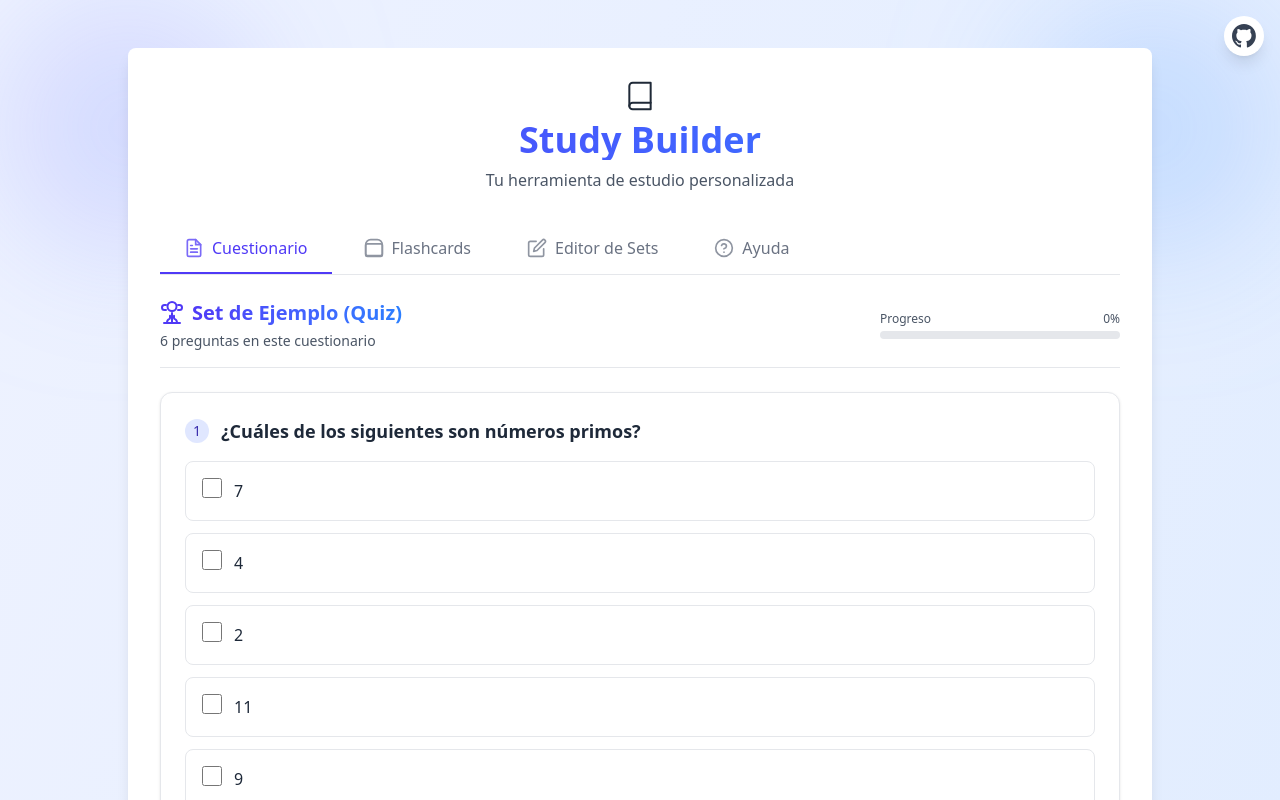
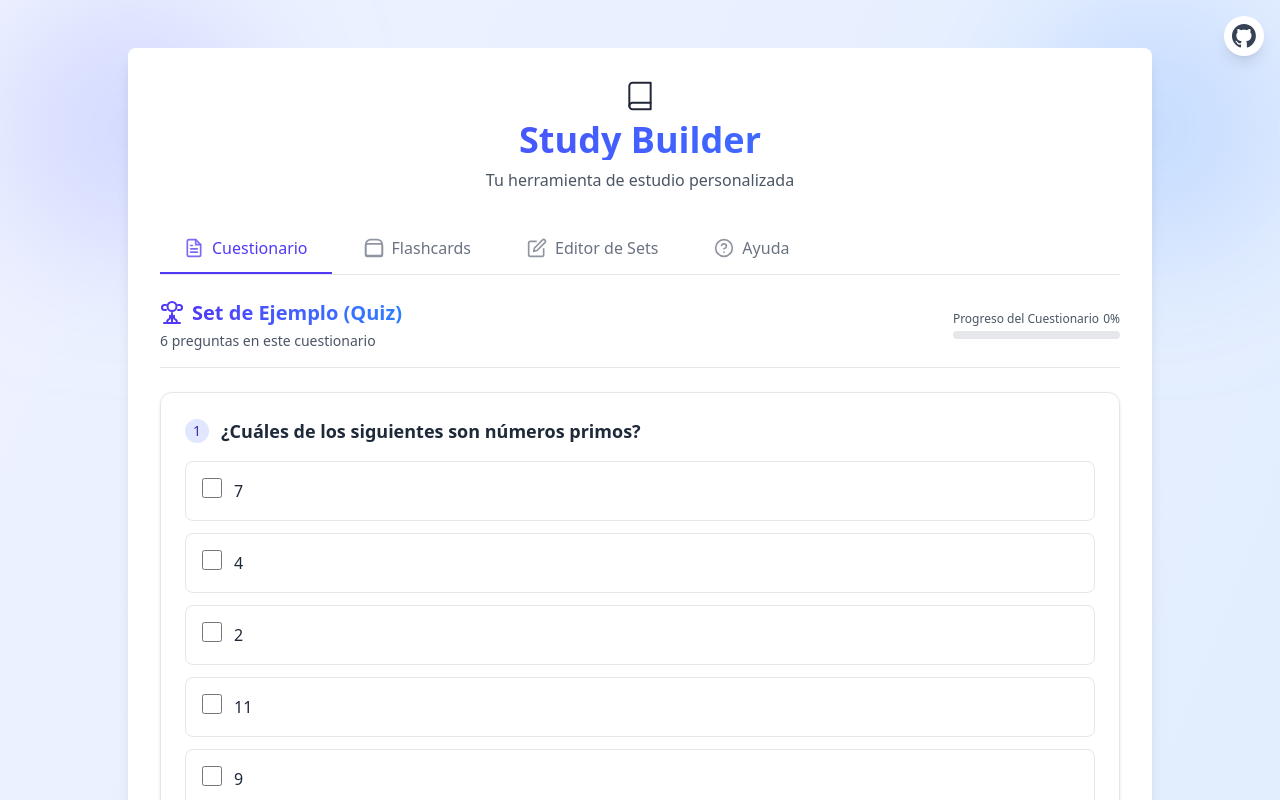
Before and after one commit to Joacohbc/study-builder, a React (Vite) app: page / in a window 1280 px wide. Shown: the top 800 px of the page. Built offline with nearby package versions, Linux system fonts and the light colour scheme.

Commit message:
feat: Add ProgressBar component and integrate it into FlashcardTab and QuizTab for enhanced progress tracking

```diff
--- a/src/components/FlashcardTab.jsx
+++ b/src/components/FlashcardTab.jsx
@@ -5,6 +5,7 @@ import ArrowRightIcon from './icons/ArrowRightIcon'; // Corrected import
 import FlipIcon from './icons/FlipIcon'; // Corrected import
 import ShuffleIcon from './icons/ShuffleIcon'; // Corrected import
 import EmptyFlashcardIcon from './icons/EmptyFlashcardIcon'; // Corrected import
+import ProgressBar from './ProgressBar'; // Import the new ProgressBar component
 
 // FlashcardTab Component: Displays flashcards and handles navigation
 const FlashcardTab = ({ flashcardData, activeSetName }) => {
@@ -95,7 +96,6 @@ const FlashcardTab = ({ flashcardData, activeSetName }) => {
     }
 
     const currentCard = shuffledData[currentIndex];
-    const progressPercentage = ((currentIndex + 1) / shuffledData.length) * 100;
 
     return (
         <div className="flex flex-col items-center space-y-6 animate-fade-in">
@@ -104,16 +104,15 @@ const FlashcardTab = ({ flashcardData, activeSetName }) => {
             </h2>
 
             {/* Flashcard Progress Bar */}
-            <div className="flashcard-progress">
-                <span className="font-medium">{currentIndex + 1}/{shuffledData.length}</span>
-                <div className="flashcard-progress-bar">
-                    <div
-                        className="flashcard-progress-fill"
-                        style={{ width: `${progressPercentage}%` }}
-                    ></div>
+            {shuffledData && shuffledData.length > 0 && (
+                <div className="w-full max-w-xs sm:max-w-sm md:max-w-md">
+                    <ProgressBar
+                        current={currentIndex + 1}
+                        total={shuffledData.length}
+                        label={`Tarjeta ${currentIndex + 1} de ${shuffledData.length}`}
+                    />
                 </div>
-                <span className="text-xs">{Math.round(progressPercentage)}%</span>
-            </div>
+            )}
 
             {/* Flashcard Display Area */}
             <div className={`w-full ${isShuffling ? 'animate-pulse' : ''}`}>
--- /dev/null
+++ b/src/components/ProgressBar.jsx
@@ -0,0 +1,22 @@
+import React from 'react';
+
+const ProgressBar = ({ current, total, percentage, label = "Progreso" }) => {
+    const calculatedPercentage = total > 0 ? Math.round((current / total) * 100) : percentage !== undefined ? percentage : 0;
+
+    return (
+        <div className="w-full">
+            <div className="flex justify-between text-xs font-medium text-gray-600 mb-1 gap-1">
+                <span>{label}</span>
+                <span>{calculatedPercentage}%</span>
+            </div>
+            <div className="w-full bg-gray-200 rounded-full h-2">
+                <div
+                    className="bg-gradient-to-r from-indigo-600 to-blue-500 h-2 rounded-full transition-all duration-500 ease-out"
+                    style={{ width: `${calculatedPercentage}%` }}
+                ></div>
+            </div>
+        </div>
+    );
+};
+
+export default ProgressBar;
--- a/src/components/QuizTab.jsx
+++ b/src/components/QuizTab.jsx
@@ -8,6 +8,7 @@ import CheckIcon from './icons/CheckIcon';
 import RefreshIcon from './icons/RefreshIcon';
 import QuestionIcon from './icons/QuestionIcon';
 import TrophyIcon from './icons/TrophyIcon';
+import ProgressBar from './ProgressBar'; // Import the new ProgressBar component
 
 // Quiz Tab Component: Manages the quiz state, question rendering, and results
 const QuizTab = ({ quizData, onQuizComplete, activeSetName }) => {
@@ -229,7 +230,8 @@ const QuizTab = ({ quizData, onQuizComplete, activeSetName }) => {
             )
         );
 
-        return Math.round((answeredQuestions.length / shuffledQuestions.length) * 100);
+        // Return current and total for the ProgressBar component
+        return { current: answeredQuestions.length, total: shuffledQuestions.length };
     };
 
     return (
@@ -252,17 +254,12 @@ const QuizTab = ({ quizData, onQuizComplete, activeSetName }) => {
 
                 {/* Progress indicator */}
                 {!isSubmitted && quizData && quizData.length > 0 && (
-                    <div className="mt-4 md:mt-0 w-full md:w-60">
-                        <div className="flex justify-between text-xs font-medium text-gray-600 mb-1">
-                            <span>Progreso</span>
-                            <span>{calculateCompletionPercentage()}%</span>
-                        </div>
-                        <div className="w-full bg-gray-200 rounded-full h-2">
-                            <div
-                                className="bg-gradient-to-r from-indigo-600 to-blue-500 h-2 rounded-full transition-all duration-500 ease-out"
-                                style={{ width: `${calculateCompletionPercentage()}%` }}
-                            ></div>
-                        </div>
+                    <div className="mt-4 md:mt-0">
+                        <ProgressBar
+                            current={calculateCompletionPercentage().current}
+                            total={calculateCompletionPercentage().total}
+                            label="Progreso del Cuestionario"
+                        />
                     </div>
                 )}
             </div>
```
